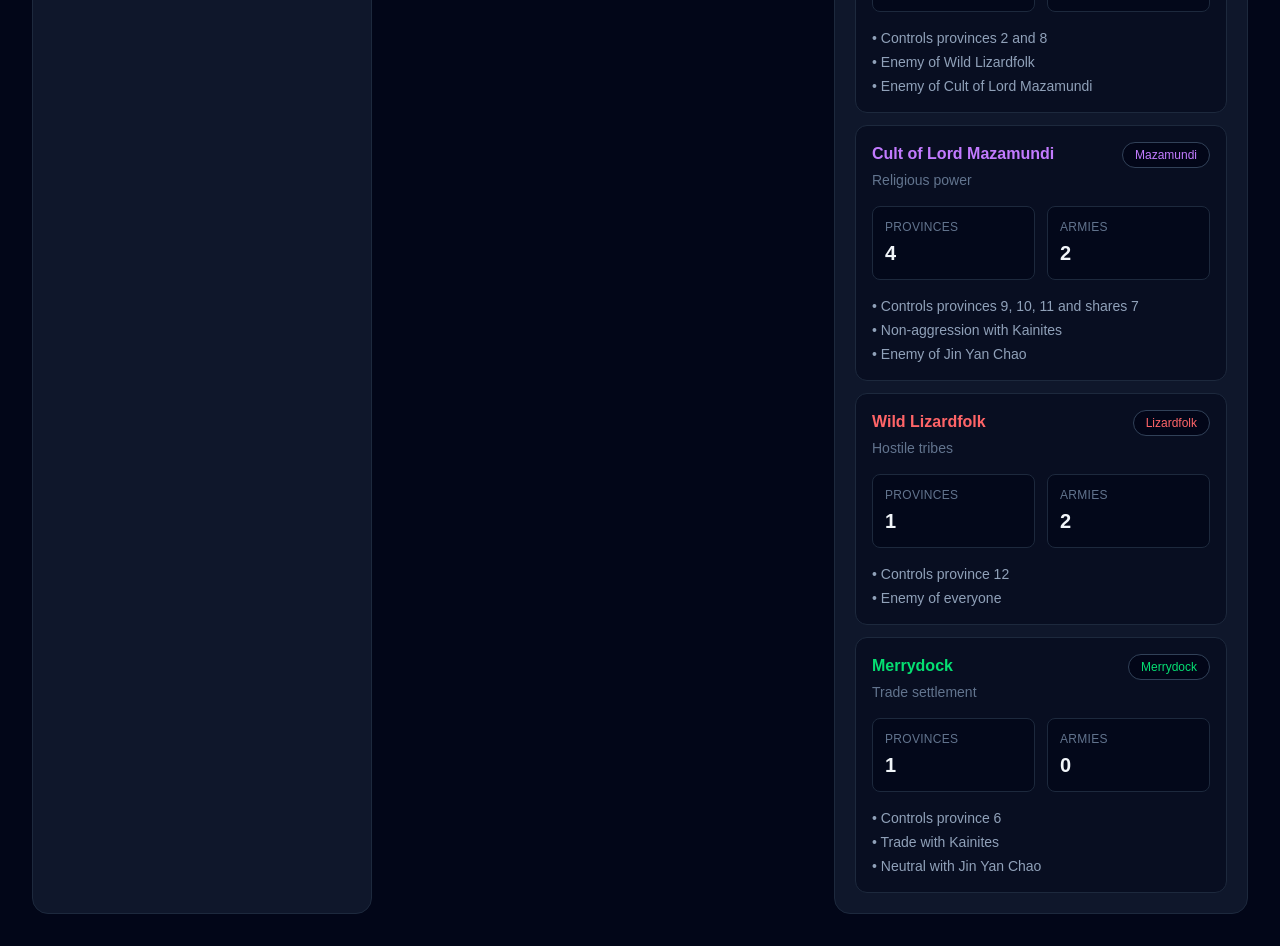
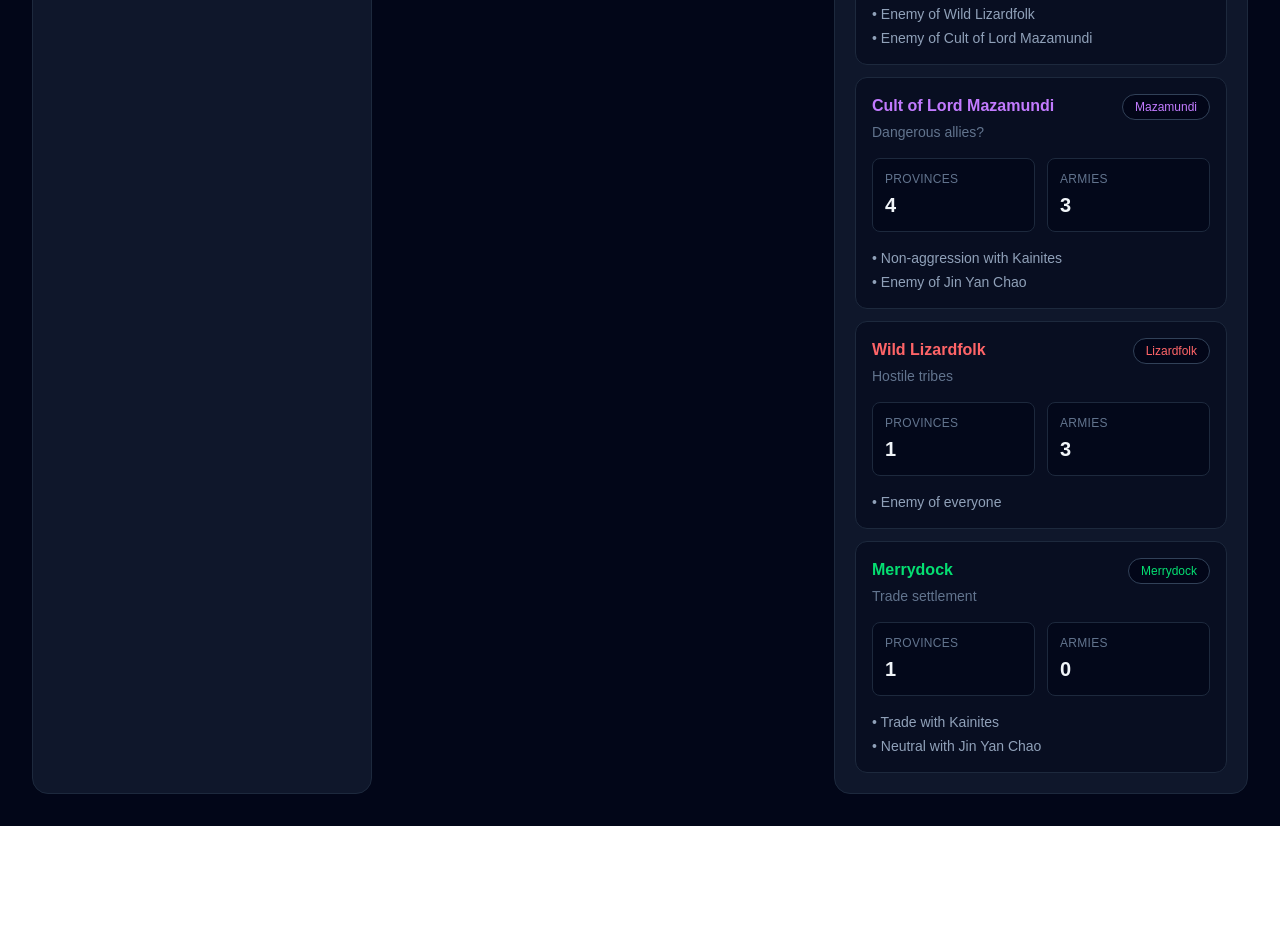
Before and after one commit to Azzimo-dnd/nattau-command, a Next.js app: page /map in a window 1280 px wide. Shown: the part 1460-2406 px from the top of the page. After the commit the page ends 2286 px from the top, so only its background shows below. Built offline with nearby package versions, Linux system fonts and the light colour scheme.

Commit message:
feat: interactive map 2

```diff
--- a/components/map/FactionInfluence.tsx
+++ b/components/map/FactionInfluence.tsx
@@ -21,10 +21,9 @@ const factions: Faction[] = [
     name: "Kainites & Allies",
     shortName: "Kainites",
     provinces: 3,
-    armies: 7,
+    armies: 1,
     status: "Expedition command",
     relations: [
-      "Controls provinces 1, 3 and shares 7",
       "Trade with Merrydock",
       "Non-aggression with Cult of Lord Mazamundi",
     ],
@@ -34,10 +33,9 @@ const factions: Faction[] = [
     name: "Jin Yan Chao",
     shortName: "Empire",
     provinces: 2,
-    armies: 1,
+    armies: 7,
     status: "Imperial power",
     relations: [
-      "Controls provinces 2 and 8",
       "Enemy of Wild Lizardfolk",
       "Enemy of Cult of Lord Mazamundi",
     ],
@@ -47,10 +45,9 @@ const factions: Faction[] = [
     name: "Cult of Lord Mazamundi",
     shortName: "Mazamundi",
     provinces: 4,
-    armies: 2,
-    status: "Religious power",
+    armies: 3,
+    status: "Dangerous allies?",
     relations: [
-      "Controls provinces 9, 10, 11 and shares 7",
       "Non-aggression with Kainites",
       "Enemy of Jin Yan Chao",
     ],
@@ -60,9 +57,9 @@ const factions: Faction[] = [
     name: "Wild Lizardfolk",
     shortName: "Lizardfolk",
     provinces: 1,
-    armies: 2,
+    armies: 3,
     status: "Hostile tribes",
-    relations: ["Controls province 12", "Enemy of everyone"],
+    relations: ["Enemy of everyone"],
   },
   {
     id: "merrydock",
@@ -72,7 +69,6 @@ const factions: Faction[] = [
     armies: 0,
     status: "Trade settlement",
     relations: [
-      "Controls province 6",
       "Trade with Kainites",
       "Neutral with Jin Yan Chao",
     ],
```
